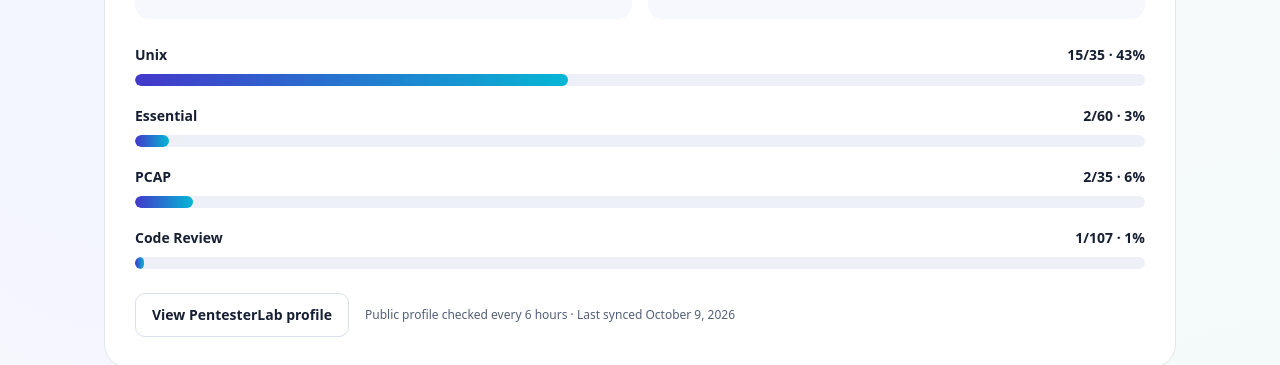
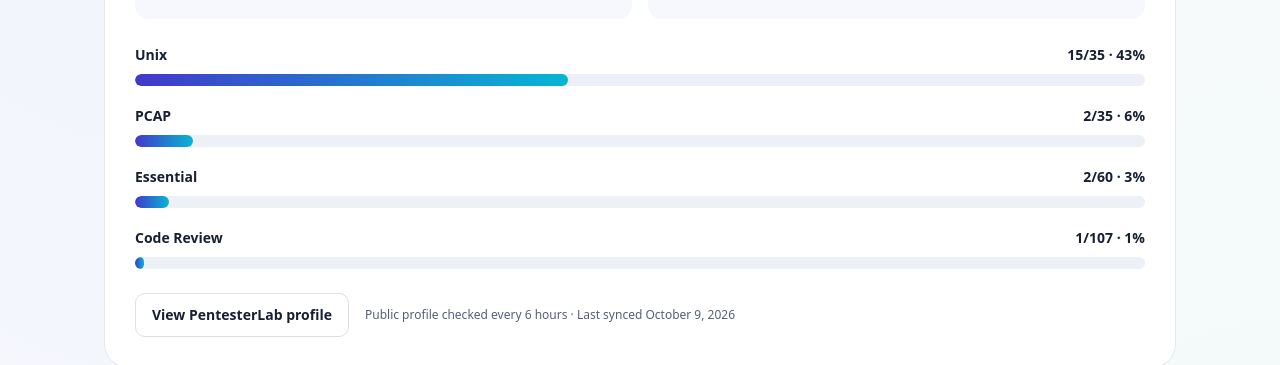
Before and after one commit to SinghPallavi819/singhpallavi819.github.io, a Jekyll site: the page built from index.html, in a window 1280 px wide and 900 px high, scrolled down 1189 px. Shown: the part 154-519 px from the top of the window. Built offline with Jekyll 4.4.1, drawn with Linux system fonts in a browser that asks for light colours; nearby versions of some CDN libraries; the list of posts is cut into pages by our own code.

Commit message:
Sort PentesterLab badges by completion percentage automatically

```diff
--- a/index.html
+++ b/index.html
@@ -590,9 +590,8 @@
       <div><strong>{{ pt.exercises }}</strong><span>Exercises completed</span></div>
       <div><strong>{{ pt.overall_percent }}%</strong><span>Overall platform progress</span></div>
     </div>
-    {% for entry in pt.badges %}
-      {% assign name = entry[0] %}
-      {% assign track = entry[1] %}
+    {% for name in pt.badge_order %}
+      {% assign track = pt.badges[name] %}
       {% if name != 'Introduction' and track.completed > 0 %}
       {% assign percent = track.completed | times: 100.0 | divided_by: track.total | round %}
       <div class="pt-track">
```
